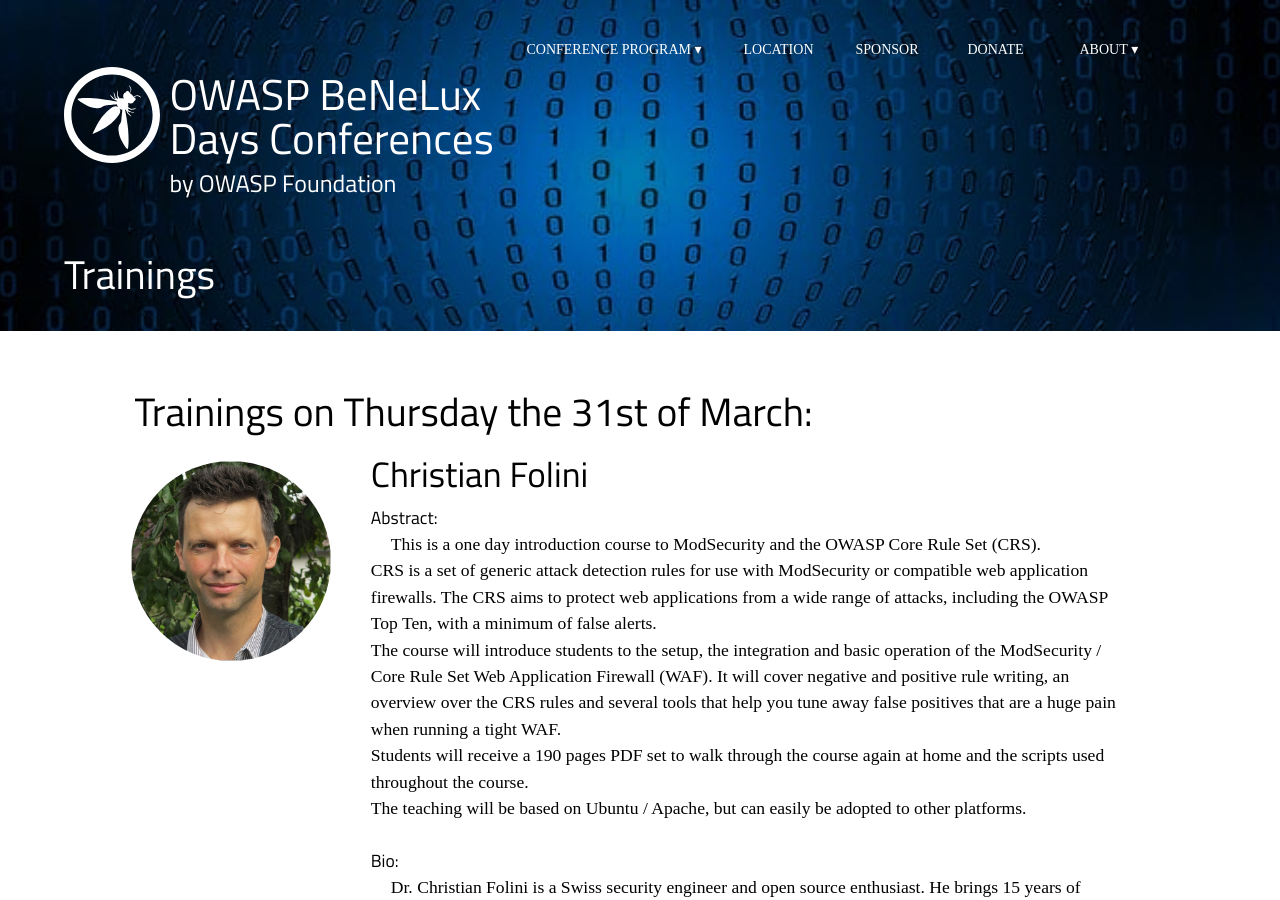
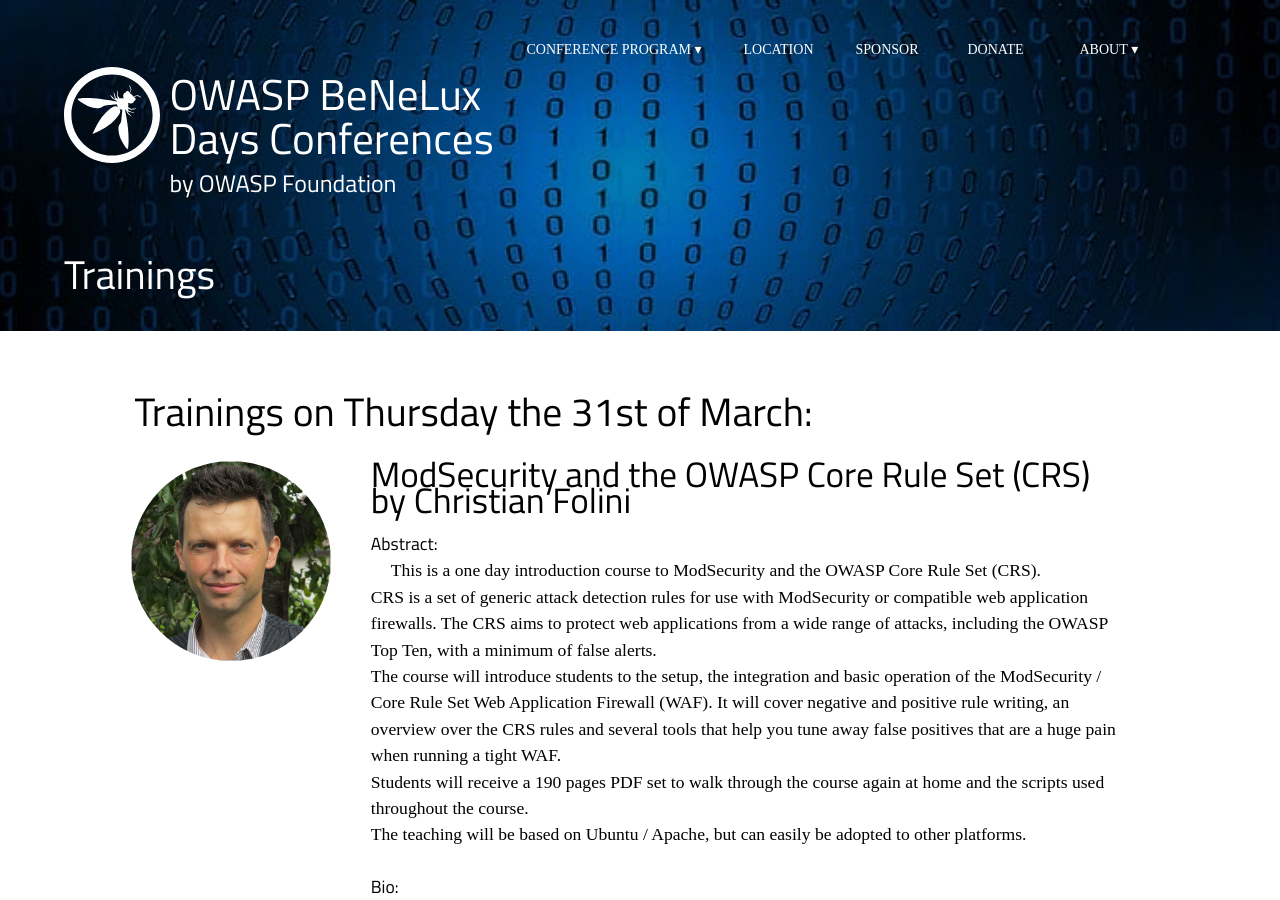
Before and after one commit to dm-17/Owasp-BeNeLux-Days-2021, a Jekyll site: the page built from program/training.md, in a window 1280 px wide and 900 px high. Built offline with Jekyll 4.4.1, drawn with Linux system fonts in a browser that asks for light colours; some web fonts are replaced.

Commit message:
Trainign title added

```diff
--- a/_data/training.yml
+++ b/_data/training.yml
@@ -146,7 +146,7 @@
   name    : Christian Folini
   bio     : >-
             Dr. Christian Folini is a Swiss security engineer and open source enthusiast. He brings 15 years of experience with ModSecurity configuration in high security environments, DDoS defense and threat modeling. Christian Folini is the author of the 2nd edition of the ModSecurity Handbook and the best known teacher on the subject. He co-leads the OWASP ModSecurity Core Rule Set project and serves as the program chair of the “Swiss Cyber Storm” conference.
-  title   :
+  title   : ModSecurity and the OWASP Core Rule Set (CRS)
   abstract: >-
             This is a one day introduction course to ModSecurity and the OWASP Core Rule Set (CRS).<br />
             CRS is a set of generic attack detection rules for use with ModSecurity or compatible web application firewalls. The CRS aims to protect web applications from a wide range of attacks, including the OWASP Top Ten, with a minimum of false alerts.<br />
```
